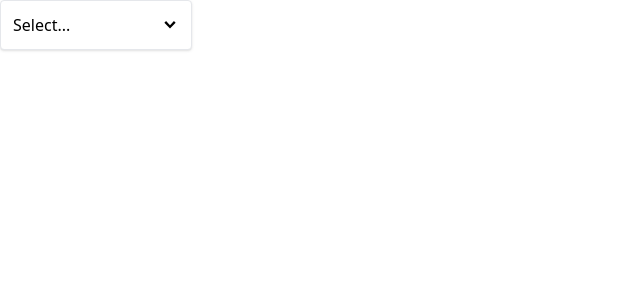
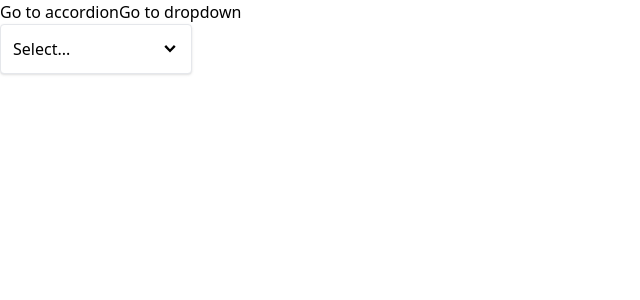
Before and after one commit to ernest-heh/react-components, a React (Create React App) app: page /dropdown in a window 1280 px wide. Shown: the top 300 px of the page, without its empty margins (0-640 px from the left). Built offline with nearby package versions, Linux system fonts and the light colour scheme.

Commit message:
add Route component to display pages conditionally when a Link component is clicked

```diff
--- a/src/App.js
+++ b/src/App.js
@@ -1,31 +1,21 @@
-import { useState } from "react";
-import Dropdown from "./components/Dropdown";
+import Link from "./components/Link";
+import Route from "./components/Route";
+import AccordionPage from "./pages/AccordionPage";
+import DropdownPage from "./pages/DropdownPage";
 
 function App() {
-  const [selection, setSelection] = useState(null);
-
-  const handleSelect = (option) => {
-    setSelection(option);
-  };
-
-  const options = [
-    {
-      label: "Red",
-      value: "red",
-    },
-    {
-      label: "Green",
-      value: "green",
-    },
-    {
-      label: "Blue",
-      value: "blue",
-    },
-  ];
-
   return (
-    <div className="flex">
-      <Dropdown options={options} value={selection} onChange={handleSelect} />
+    <div>
+      <Link to="/accordion">Go to accordion</Link>
+      <Link to="/dropdown">Go to dropdown</Link>
+      <div>
+        <Route path="/accordion">
+          <AccordionPage />
+        </Route>
+        <Route path="/dropdown">
+          <DropdownPage />
+        </Route>
+      </div>
     </div>
   );
 }
--- /dev/null
+++ b/src/components/Link.js
@@ -0,0 +1,20 @@
+import { useContext } from "react";
+import NavigationContext from "../context/navigation";
+
+function Link({ to, children }) {
+  const { navigate } = useContext(NavigationContext);
+
+  const handleClick = (event) => {
+    event.preventDefault();
+
+    navigate(to);
+  };
+
+  return (
+    <a className="cursor-pointer" onClick={handleClick}>
+      {children}
+    </a>
+  );
+}
+
+export default Link;
--- /dev/null
+++ b/src/components/Route.js
@@ -0,0 +1,14 @@
+import { useContext } from "react";
+import NavigationContext from "../context/navigation";
+
+function Route({ path, children }) {
+  const { currentPath } = useContext(NavigationContext);
+
+  if (path === currentPath) {
+    return children;
+  }
+
+  return null;
+}
+
+export default Route;
--- /dev/null
+++ b/src/context/navigation.js
@@ -0,0 +1,32 @@
+import { createContext, useState, useEffect } from "react";
+
+const NavigationContext = createContext();
+
+function NavigationProvider({ children }) {
+  const [currentPath, setCurrentPath] = useState(window.location.pathname);
+
+  useEffect(() => {
+    const handler = () => {
+      setCurrentPath(window.location.pathname);
+    };
+    window.addEventListener("popstate", handler);
+
+    return () => {
+      window.removeEventListener("popstate", handler);
+    };
+  }, []);
+
+  const navigate = (to) => {
+    window.history.pushState({}, "", to);
+    setCurrentPath(to);
+  };
+
+  return (
+    <NavigationContext.Provider value={{ currentPath, navigate }}>
+      {children}
+    </NavigationContext.Provider>
+  );
+}
+
+export { NavigationProvider };
+export default NavigationContext;
--- a/src/index.js
+++ b/src/index.js
@@ -2,8 +2,13 @@
 import ReactDOM from "react-dom/client";
 import "./index.css";
 import App from "./App";
+import { NavigationProvider } from "./context/navigation";
 
 const el = document.getElementById("root");
 const root = ReactDOM.createRoot(el);
 
-root.render(<App />);
+root.render(
+  <NavigationProvider>
+    <App />
+  </NavigationProvider>
+);
--- /dev/null
+++ b/src/pages/DropdownPage.js
@@ -0,0 +1,33 @@
+import { useState } from "react";
+import Dropdown from "../components/Dropdown";
+
+function DropdownPage() {
+  const [selection, setSelection] = useState(null);
+
+  const handleSelect = (option) => {
+    setSelection(option);
+  };
+
+  const options = [
+    {
+      label: "Red",
+      value: "red",
+    },
+    {
+      label: "Green",
+      value: "green",
+    },
+    {
+      label: "Blue",
+      value: "blue",
+    },
+  ];
+
+  return (
+    <div className="flex">
+      <Dropdown options={options} value={selection} onChange={handleSelect} />
+    </div>
+  );
+}
+
+export default DropdownPage;
```
